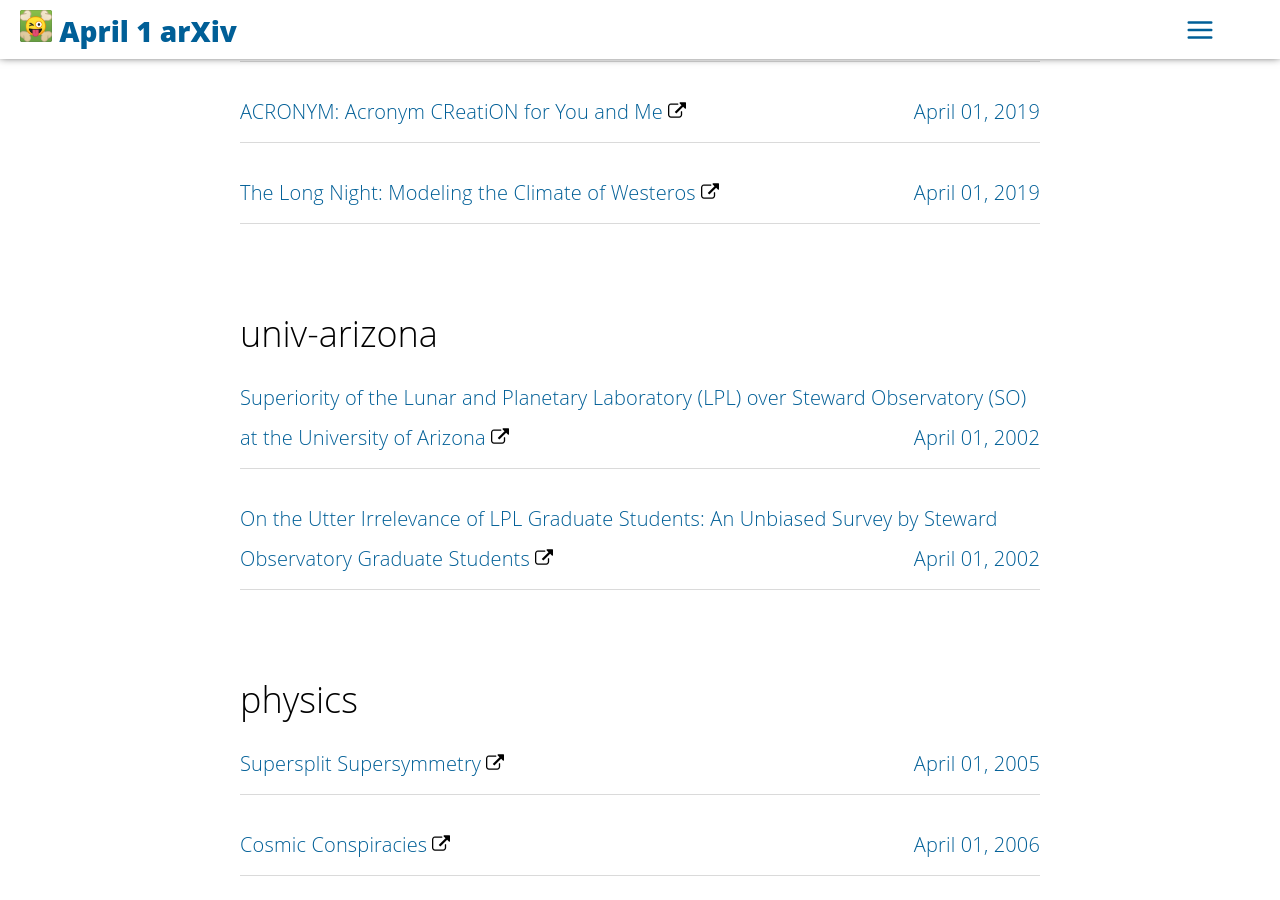
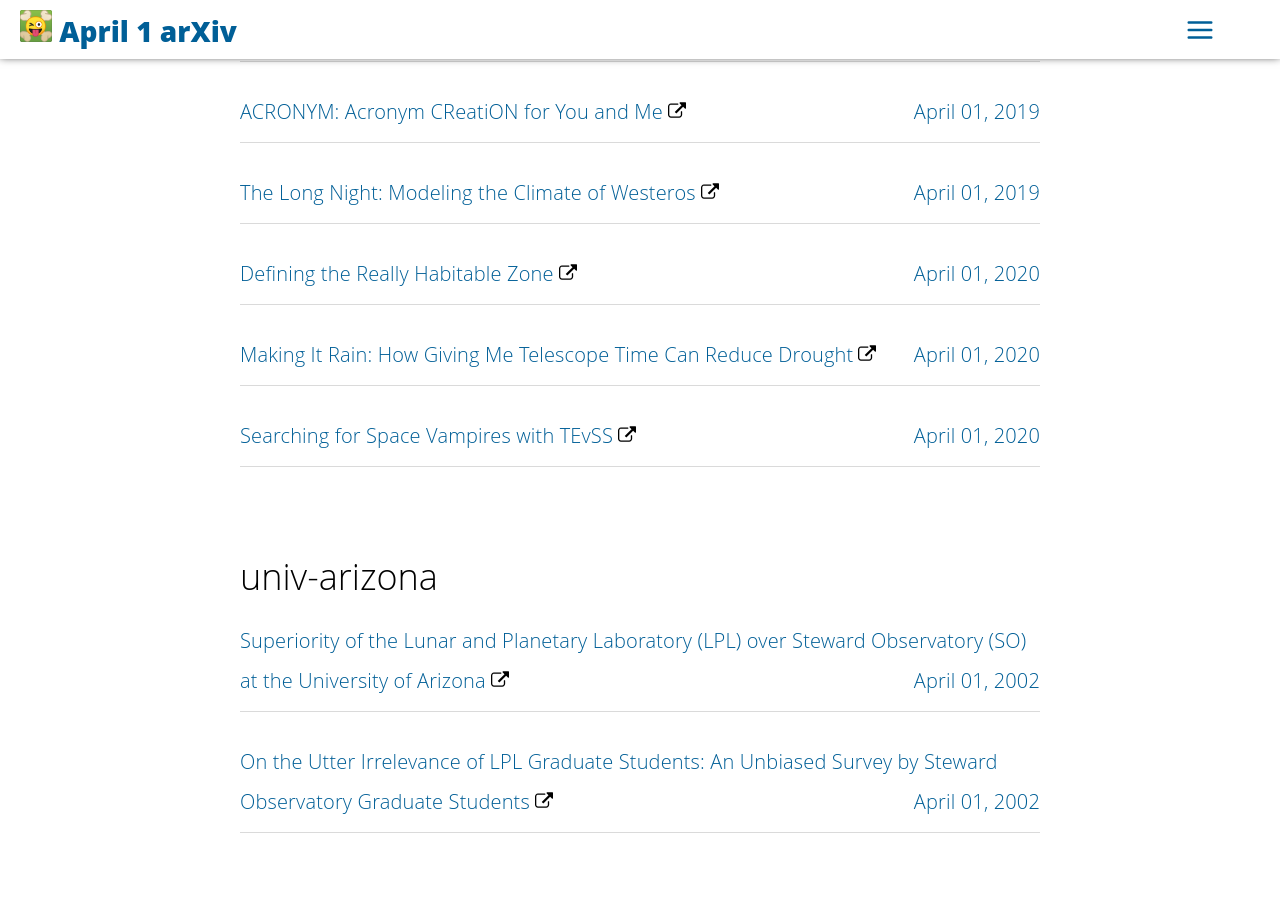
Before and after one commit to april1arxiv/april1arxiv.github.io, a Jekyll site: the page built from tags.html, in a window 1280 px wide and 900 px high, scrolled down 2632 px. Built offline with Jekyll 4.4.1, drawn with Linux system fonts in a browser that asks for light colours; some of the changed lines change nothing that is shown; some of the changed text lies outside the part shown.

Commit message:
added 2020 posts

```diff
--- a/_config.yml
+++ b/_config.yml
@@ -14,7 +14,7 @@ github_username:  april1arxiv
 markdown: kramdown
 highlighter: rouge
 permalink: /:title/
-
+future: true
 
 # html minify
 compress_html:
--- /dev/null
+++ b/_posts/2020-04-01-2003.13722.md
@@ -0,0 +1,15 @@
+---
+layout: post
+title:  "Defining the Really Habitable Zone"
+authors: "Marven F. Pedbost, Trillean Pomalgu, Chris Lintott, Nora Eisner, Belinda Nicholson"
+arXivprefix: ""
+arXiv: "2003.13722"
+date:   2020-04-01 16:00:00 -0400
+tags:
+- astro
+categories:
+twitter_text: "April Fools arXiv paper"
+introduction: "Since the discovery of the first confirmed exoplanet, observations have revealed a remarkable diversity of worlds..."
+---
+
+Since the discovery of the first confirmed exoplanet, observations have revealed a remarkable diversity of worlds. A wide variety of orbital and physical characteristics are detected in the exoplanet population, and much work has been devoted to deciding which of these planets may be suitable for life. Until now, though, little work has been devoted to deciding which of the potentially habitable planets might actually be \\textit{worth} existing on. To this end, we present the Really Habitable Zone (RHZ), defined as the region around a star where acceptable gins and tonic are likely to be abundant. In common with much of the work in the field, we rely throughout on assumptions which are difficult if not impossible to test and present some plots which astronomers can use in their own talks, stripped of all caveats. We suggest that planets in the Really Habitable Zone be early targets for the JWST, because by the time that thing finally launches we\'re all going to need a drink.
--- /dev/null
+++ b/_posts/2020-04-01-2003.13879.md
@@ -0,0 +1,15 @@
+---
+layout: post
+title:  "Making It Rain: How Giving Me Telescope Time Can Reduce Drought"
+authors: "Michael B. Lund"
+arXivprefix: ""
+arXiv: "2003.13879"
+date:   2020-04-01 16:00:00 -0400
+tags:
+- astro
+categories:
+twitter_text: "April Fools arXiv paper"
+introduction: "In this paper we assess the correlation between recent observing runs (2018 and 2019) and inclement weather, and demonstrate that these observing runs have seen much more rainfall than ..."
+---
+
+In this paper we assess the correlation between recent observing runs (2018 and 2019) and inclement weather, and demonstrate that these observing runs have seen much more rainfall than would otherwise be expected, an increase of over 200%. We further look at a number of observatory sites in areas that are facing or will face drought, and suggest that a strong environmental benefit would follow from telescope allocation committees providing us an inordinate amount of telescope time at facilities located around the globe.
--- /dev/null
+++ b/_posts/2020-04-01-2003.14345.md
@@ -0,0 +1,16 @@
+---
+layout: post
+title:  "Searching for Space Vampires with TEvSS"
+authors: "Maximilian N. G\xc3\xbcnther, David A. Berardo"
+arXivprefix: ""
+arXiv: "2003.14345"
+date:   2020-04-01 16:00:00 -0400
+tags:
+- astro
+- magical
+categories:
+twitter_text: "April Fools arXiv paper"
+introduction: "It is a truth universally acknowledged, that a single human in possession of a good space telescope, must be in search of a space vampire..."
+---
+
+It is a truth universally acknowledged, that a single human in possession of a good space telescope, must be in search of a space vampire. Here, we showcase our search for transit signatures of tidally locked space vampires, trapped in the gravitational pull of late M-dwarfs. We generate forward models representing two potential space vampire populations - those in bat shape and those in humanoid shape. We search lightcurves from the Transiting Exo-Vampire Survey Satellite (TEvSS) using a template matching algorithm and fit them using our allesfitter software. Adding the information gained from TEvSS data, we greatly decrease the uncertainty for the existence and occurrence rates of space vampires, and constrain eta(space vampire) to a range of 0% to 100% (or more). These precise analyses will be crucial for optimizing future observing schedules for space-vampire characterization with the James Webb Space-Vampire Telescope (JWSvT) and the Extremely-Large-Vampire Telescopes (ELvTs).
```
Also changed, not shown: assets/img/2003.13722.png (added), assets/img/2003.13879.png (added), assets/img/2003.14345.png (added).
